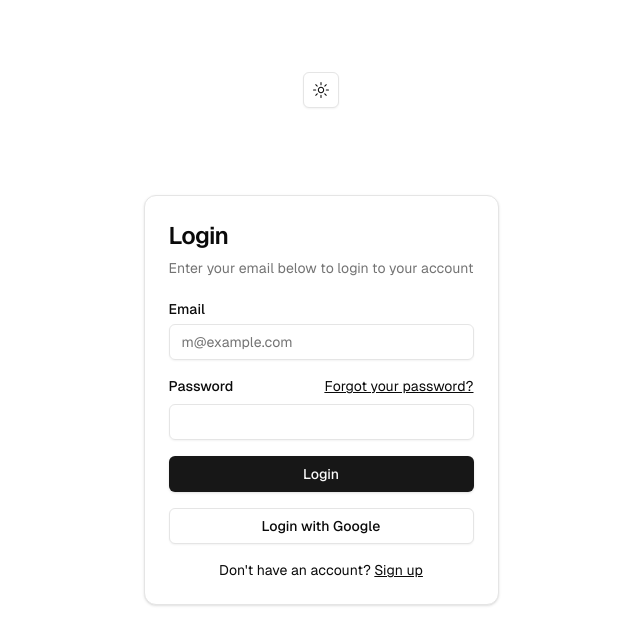
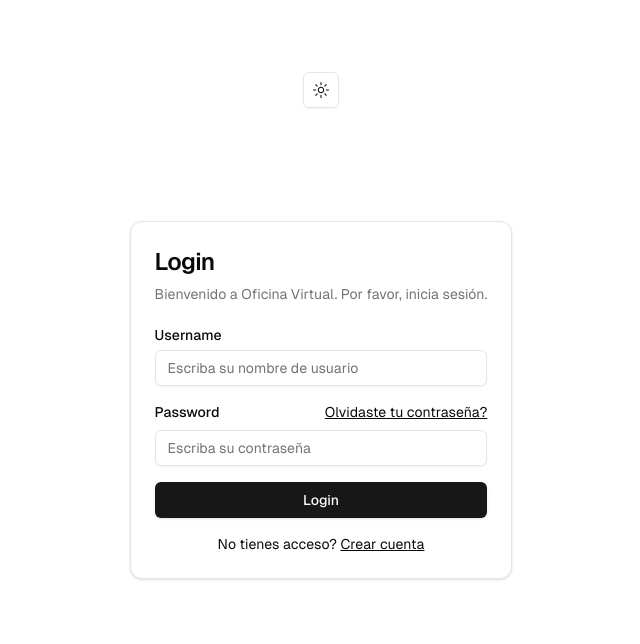
Before and after one commit to DiegoSalazarArp/ofv, a Next.js app: page / in a window 1280 px wide. Shown: the top 644 px of the page, without its empty margins (319-959 px from the left). Built offline with nearby package versions, Linux system fonts and the light colour scheme.

Commit message:
form login ui done and update metadata

```diff
--- a/src/app/layout.tsx
+++ b/src/app/layout.tsx
@@ -15,8 +15,8 @@ const geistMono = localFont({
 });
 
 export const metadata: Metadata = {
-  title: "Create Next App",
-  description: "Generated by create next app",
+  title: "MOK - Oficina Virtual 2.0",
+  description: "GrupoMOK",
 };
 
 export default function RootLayout({
--- /dev/null
+++ b/src/app/login/user-profile/page.tsx
@@ -0,0 +1,7 @@
+export default function Page() {
+  return (
+    <div>
+      <h1>User Profile</h1>
+    </div>
+  )
+}
--- a/src/components/auth/login-form.tsx
+++ b/src/components/auth/login-form.tsx
@@ -17,40 +17,37 @@ export function LoginForm() {
       <CardHeader>
         <CardTitle className="text-2xl">Login</CardTitle>
         <CardDescription>
-          Enter your email below to login to your account
+          Bienvenido a Oficina Virtual. Por favor, inicia sesión.
         </CardDescription>
       </CardHeader>
       <CardContent>
         <div className="grid gap-4">
           <div className="grid gap-2">
-            <Label htmlFor="email">Email</Label>
+            <Label htmlFor="username">Username</Label>
             <Input
-              id="email"
-              type="email"
-              placeholder="m@example.com"
+              id="username"
+              type="text"
+              placeholder="Escriba su nombre de usuario"
               required
             />
           </div>
           <div className="grid gap-2">
             <div className="flex items-center">
               <Label htmlFor="password">Password</Label>
-              <Link href="#" className="ml-auto inline-block text-sm underline">
-                Forgot your password?
+              <Link href="/login/recovery" className="ml-auto inline-block text-sm underline">
+                Olvidaste tu contraseña?
               </Link>
             </div>
-            <Input id="password" type="password" required />
+            <Input id="password" type="password" placeholder="Escriba su contraseña" required />
           </div>
           <Button type="submit" className="w-full">
             Login
           </Button>
-          <Button variant="outline" className="w-full">
-            Login with Google
-          </Button>
         </div>
         <div className="mt-4 text-center text-sm">
-          Don&apos;t have an account?{" "}
+          No tienes acceso?{" "}
           <Link href="#" className="underline">
-            Sign up
+            Crear cuenta
           </Link>
         </div>
       </CardContent>
```
